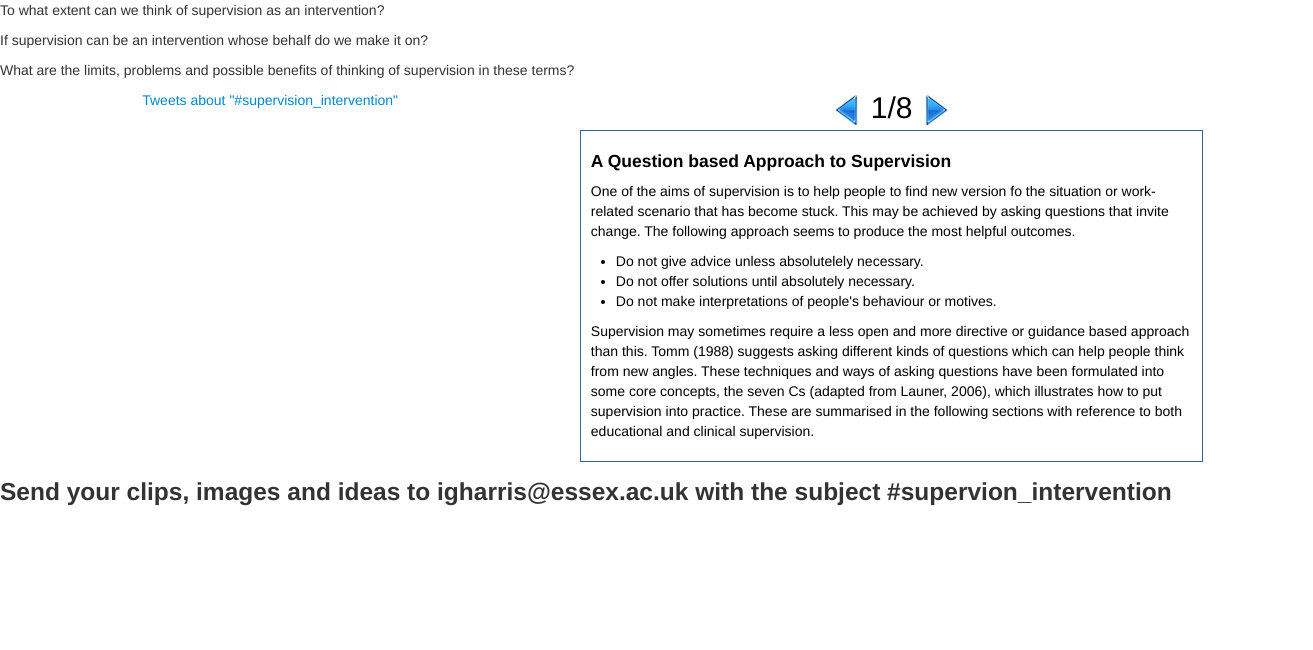
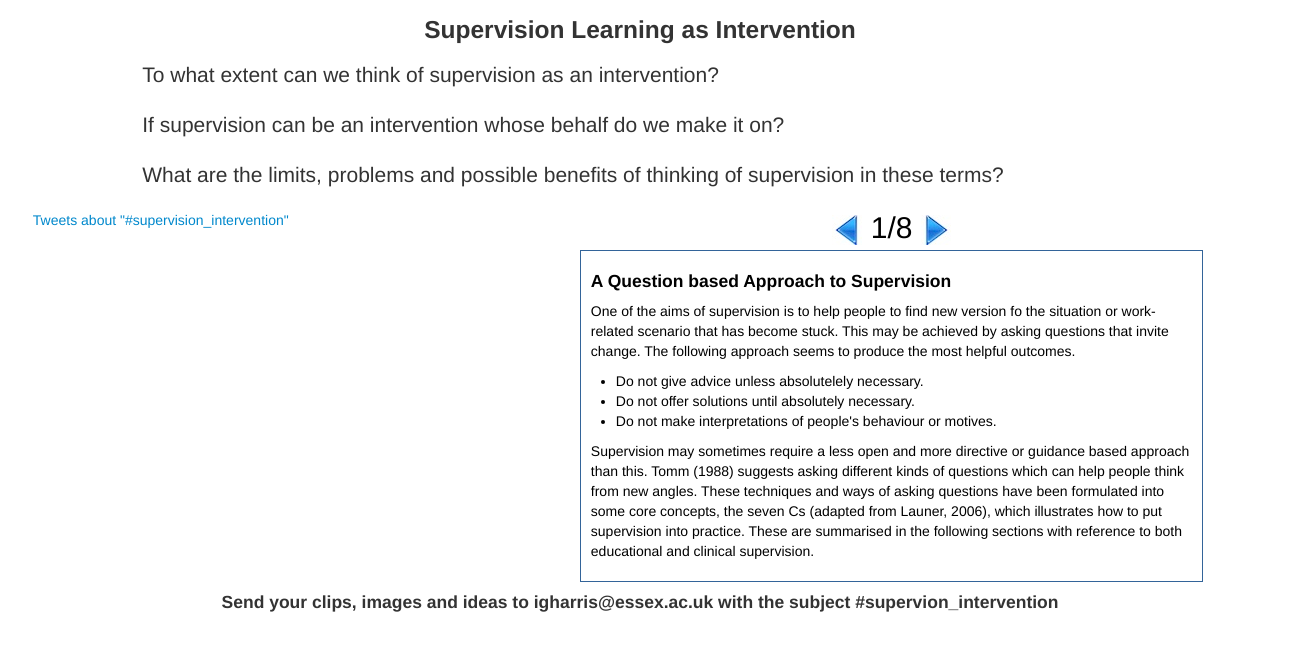
Before and after one commit to psykobabble/Supervision-2, a plain HTML site: page index.html in a window 1280 px wide. Shown: the whole page, 1313 px wide, since content can reach past the window. Drawn offline with nearby package versions, Linux system fonts and the light colour scheme.

Commit message:
further preparations made

```diff
--- a/index.html
+++ b/index.html
@@ -17,11 +17,14 @@
   </head>
   <body>
     <div class="row-fluid">
+        <h3 class="text-center">Supervision Learning as Intervention</h3>
+        <div class="offset1">
+        <p class="lead">To what extent can we think of supervision as an intervention?</p>
+        <p class="lead">If supervision can be an intervention whose behalf do we make it on?</p>
+        <p class="lead">What are the limits, problems and possible benefits of thinking of supervision in these terms?</p>
+        </div>
       <div class="span12">
-        <p>To what extent can we think of supervision as an intervention?</p>
-        <p>If supervision can be an intervention whose behalf do we make it on?</p>
-        <p>What are the limits, problems and possible benefits of thinking of supervision in these terms?</p>
-      <div class="offset1 span4">
+      <div class="span5">
         <a class="twitter-timeline" href="https://twitter.com/search?q=%23supervision_intervention" data-widget-id="350364786330071040">Tweets about "#supervision_intervention"</a>
         <script>!function(d,s,id){var js,fjs=d.getElementsByTagName(s)[0],p=/^http:/.test(d.location)?'http':'https';if(!d.getElementById(id)){js=d.createElement(s);js.id=id;js.src=p+"://platform.twitter.com/widgets.js";fjs.parentNode.insertBefore(js,fjs);}}(document,"script","twitter-wjs");
         </script>
@@ -74,7 +77,7 @@
         </div>
       </div>
     </div>
-    <h3>Send your clips, images and ideas to igharris@essex.ac.uk with the subject #supervion_intervention</h3>
+    <h4 class="text-center">Send your clips, images and ideas to igharris@essex.ac.uk with the subject #supervion_intervention</h4>
     <script src="http://code.jquery.com/jquery.js"></script>
     <script src="js/bootstrap.min.js"></script>
     <script>
```
